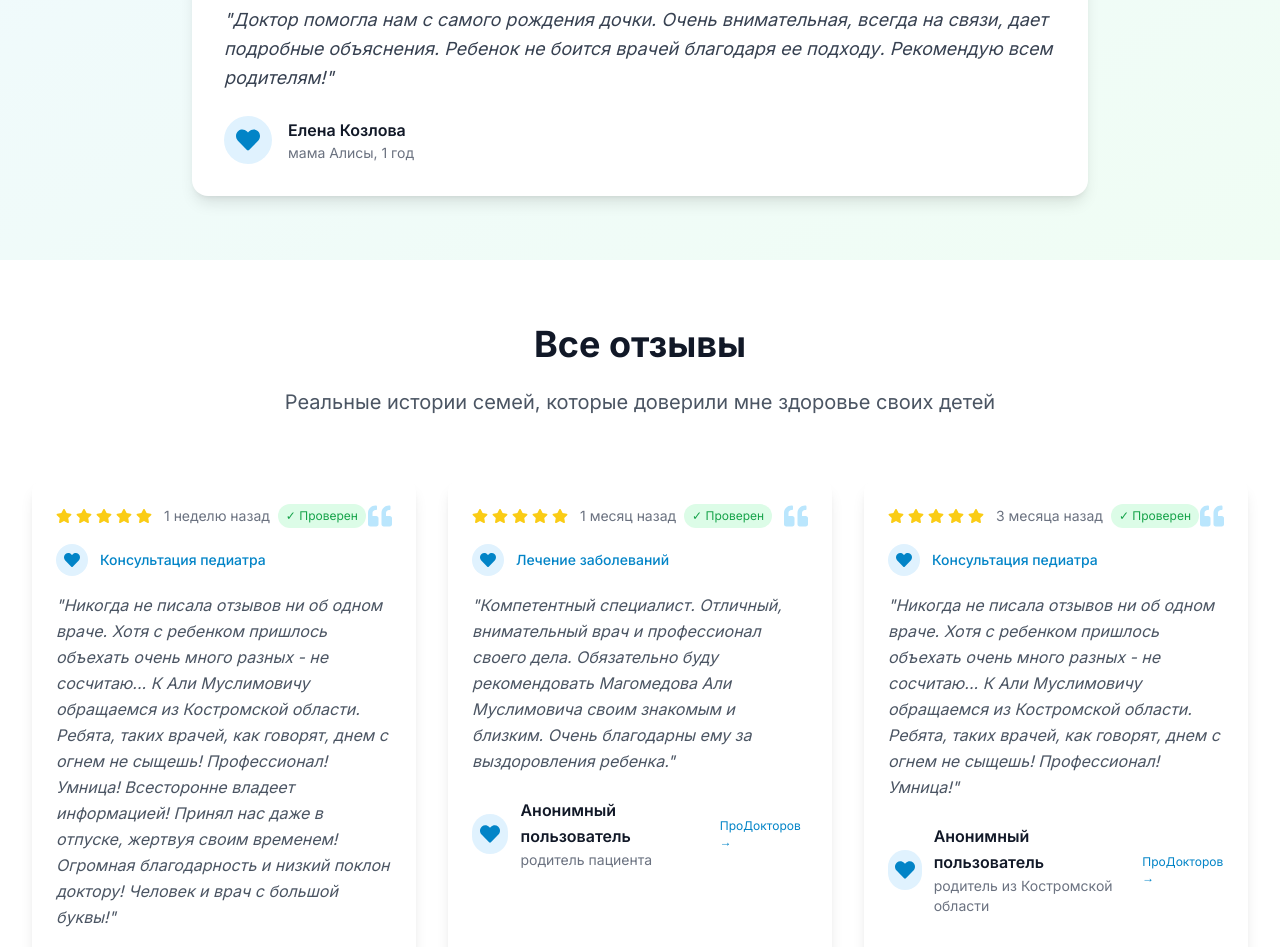
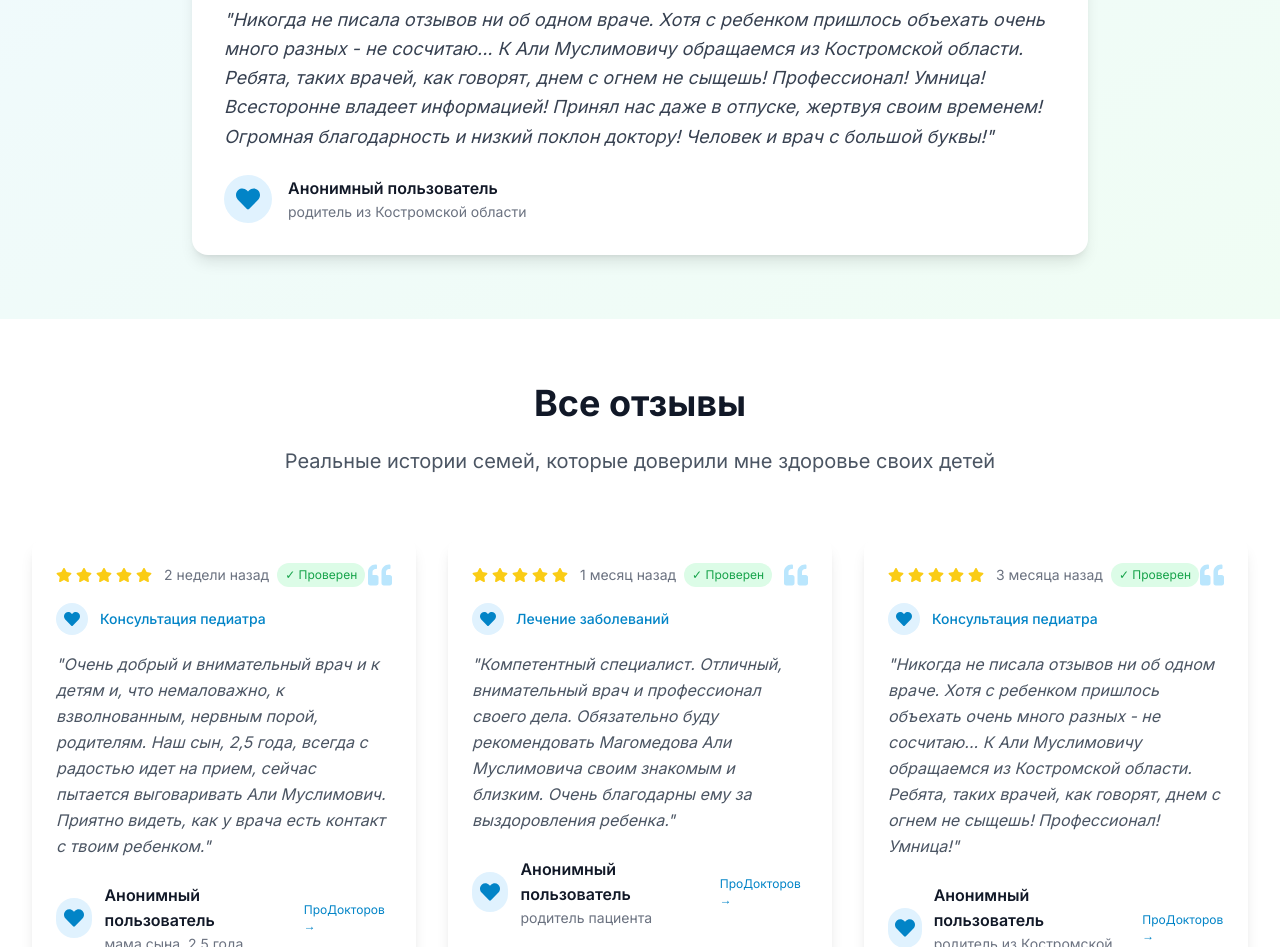
Before and after one commit to SultanBelyaev/pediatr-web, a Next.js app: page /testimonials in a window 1280 px wide. Shown: the part 605-1552 px from the top of the page. Built offline with nearby package versions, Linux system fonts and the light colour scheme; no server answers.

Commit message:
справлены отзывы: вернул первый отзыв, заменил отзыв на фото на лучший, форма сохраняет в Excel и показывает сообщение об отправке

```diff
--- a/components/AddTestimonial.tsx
+++ b/components/AddTestimonial.tsx
@@ -46,25 +46,27 @@ export default function AddTestimonial() {
     setIsSubmitting(true)
 
     try {
-      // Формируем сообщение для Telegram
+      // Формируем данные для Google Sheets
       const displayName = formData.isAnonymous ? 'Анонимный пользователь' : (formData.name || 'Анонимный пользователь')
-      const stars = '⭐'.repeat(formData.rating)
+      const submitData = {
+        name: displayName,
+        childAge: formData.childAge || 'Не указан',
+        rating: formData.rating,
+        service: formData.service || 'Не указана',
+        message: formData.message,
+        date: new Date().toLocaleDateString('ru-RU'),
+        timestamp: new Date().toISOString()
+      }
 
-      const message = `📝 Новый отзыв о враче:
-
-👤 Имя: ${displayName}
-👶 Возраст ребенка: ${formData.childAge || 'Не указан'}
-⭐ Оценка: ${stars} (${formData.rating}/5)
-🏥 Услуга: ${formData.service || 'Не указана'}
-
-💬 Отзыв:
-"${formData.message}"
-
-📅 Дата: ${new Date().toLocaleDateString('ru-RU')}`
-
-      // Открываем Telegram с сообщением
-      const telegramUrl = `https://t.me/Pashap1991?text=${encodeURIComponent(message)}`
-      window.open(telegramUrl, '_blank')
+      // Отправляем данные в Google Sheets
+      await fetch('https://script.google.com/macros/s/AKfycbzL7o8Y3J4kQXoQJvK3w1IVx27J4aGyltKBZwFE/exec', {
+        method: 'POST',
+        mode: 'no-cors',
+        headers: {
+          'Content-Type': 'application/json',
+        },
+        body: JSON.stringify(submitData)
+      })
 
       setIsSubmitting(false)
       setSubmitStatus('success')
@@ -83,6 +85,7 @@ export default function AddTestimonial() {
         })
       }, 3000)
     } catch (error) {
+      console.error('Ошибка отправки отзыва:', error)
       setIsSubmitting(false)
       setSubmitStatus('error')
     }
@@ -103,10 +106,10 @@ export default function AddTestimonial() {
                 <FaHeart className="w-8 h-8 text-green-600" />
               </div>
               <h2 className="text-2xl font-bold text-gray-900 mb-4">
-                Спасибо за отзыв!
+                Отзыв отправлен!
               </h2>
               <p className="text-gray-600 mb-6">
-                Ваш отзыв отправлен на модерацию и будет опубликован после проверки.
+                Ваш отзыв успешно сохранен в нашей базе данных. Спасибо за обратную связь!
               </p>
               <div className="text-sm text-gray-500">
                 Форма автоматически закроется через несколько секунд
--- a/components/TestimonialsHero.tsx
+++ b/components/TestimonialsHero.tsx
@@ -78,9 +78,7 @@ export default function TestimonialsHero() {
             </div>
 
             <blockquote className="text-lg text-gray-700 mb-6 italic leading-relaxed">
-              "Доктор помогла нам с самого рождения дочки. Очень внимательная, всегда на связи,
-              дает подробные объяснения. Ребенок не боится врачей благодаря ее подходу.
-              Рекомендую всем родителям!"
+              "Никогда не писала отзывов ни об одном враче. Хотя с ребенком пришлось объехать очень много разных - не сосчитаю... К Али Муслимовичу обращаемся из Костромской области. Ребята, таких врачей, как говорят, днем с огнем не сыщешь! Профессионал! Умница! Всесторонне владеет информацией! Принял нас даже в отпуске, жертвуя своим временем! Огромная благодарность и низкий поклон доктору! Человек и врач с большой буквы!"
             </blockquote>
 
             <div className="flex items-center">
@@ -88,8 +86,8 @@ export default function TestimonialsHero() {
                 <FaHeart className="w-6 h-6 text-primary-600" />
               </div>
               <div>
-                <div className="font-semibold text-gray-900">Елена Козлова</div>
-                <div className="text-sm text-gray-500">мама Алисы, 1 год</div>
+                <div className="font-semibold text-gray-900">Анонимный пользователь</div>
+                <div className="text-sm text-gray-500">родитель из Костромской области</div>
               </div>
             </div>
           </div>
--- a/components/TestimonialsList.tsx
+++ b/components/TestimonialsList.tsx
@@ -8,10 +8,10 @@ export default function TestimonialsList() {
     {
       id: 1,
       name: 'Анонимный пользователь',
-      child: 'родитель из Костромской области',
+      child: 'мама сына, 2,5 года',
       rating: 5,
-      date: '1 неделю назад',
-      text: 'Никогда не писала отзывов ни об одном враче. Хотя с ребенком пришлось объехать очень много разных - не сосчитаю... К Али Муслимовичу обращаемся из Костромской области. Ребята, таких врачей, как говорят, днем с огнем не сыщешь! Профессионал! Умница! Всесторонне владеет информацией! Принял нас даже в отпуске, жертвуя своим временем! Огромная благодарность и низкий поклон доктору! Человек и врач с большой буквы!',
+      date: '2 недели назад',
+      text: 'Очень добрый и внимательный врач и к детям и, что немаловажно, к взволнованным, нервным порой, родителям. Наш сын, 2,5 года, всегда с радостью идет на прием, сейчас пытается выговаривать Али Муслимович. Приятно видеть, как у врача есть контакт с твоим ребенком.',
       service: 'Консультация педиатра',
       verified: true,
       source: 'https://prodoctorov.ru/nnovgorod/vrach/496615-magomedov/otzivi/'
```
